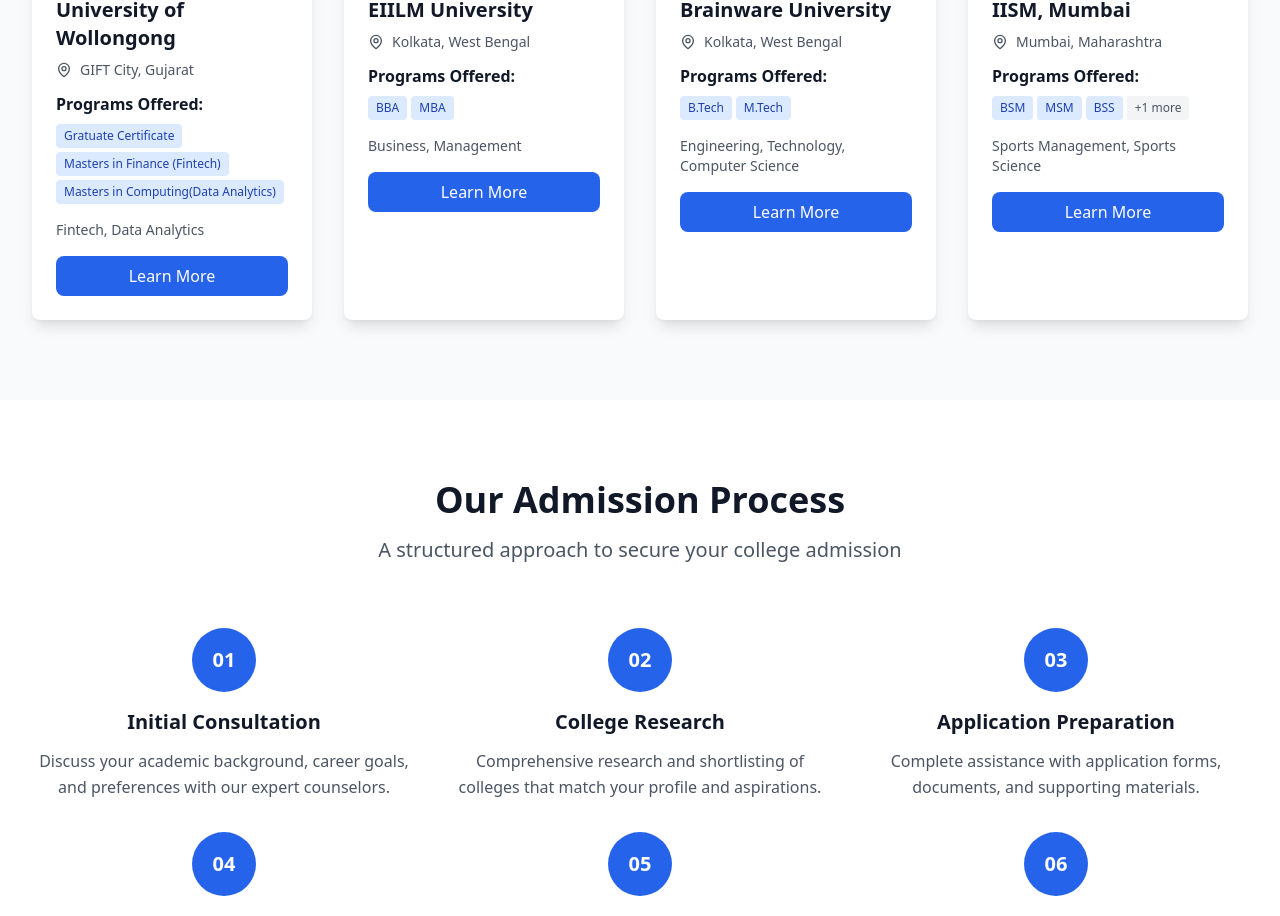
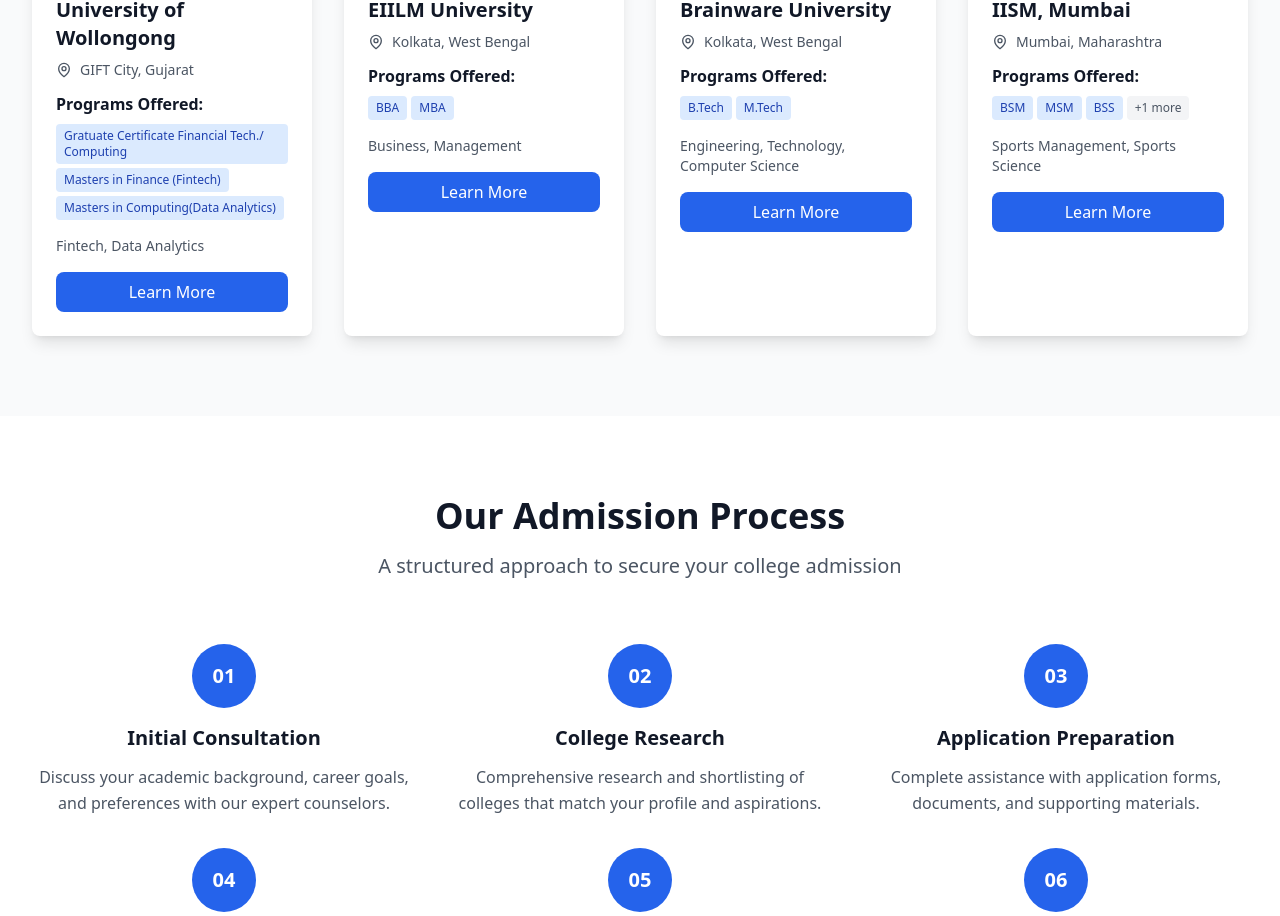
Before and after one commit to Whiteboard-Consultants/updated-july2025, a React (Vite) app: page /college-admissions in a window 1280 px wide. Shown: the part 2200-3116 px from the top of the page. Built offline with nearby package versions, Linux system fonts and the light colour scheme.

Commit message:
Updated CollegeAdmissionsPage.tsx

```diff
--- a/src/pages/CollegeAdmissionsPage.tsx
+++ b/src/pages/CollegeAdmissionsPage.tsx
@@ -54,7 +54,7 @@ const CollegeAdmissionsPage = () => {
     {
       name: "University of Wollongong",
       location: "GIFT City, Gujarat",
-      programs: ["Gratuate Certificate", "Masters in Finance (Fintech)", "Masters in Computing(Data Analytics)"],
+      programs: ["Gratuate Certificate Financial Tech./ Computing", "Masters in Finance (Fintech)", "Masters in Computing(Data Analytics)"],
       specialties: "Fintech, Data Analytics",
       image: "https://images.pexels.com/photos/1595391/pexels-photo-1595391.jpeg"
     },
```
